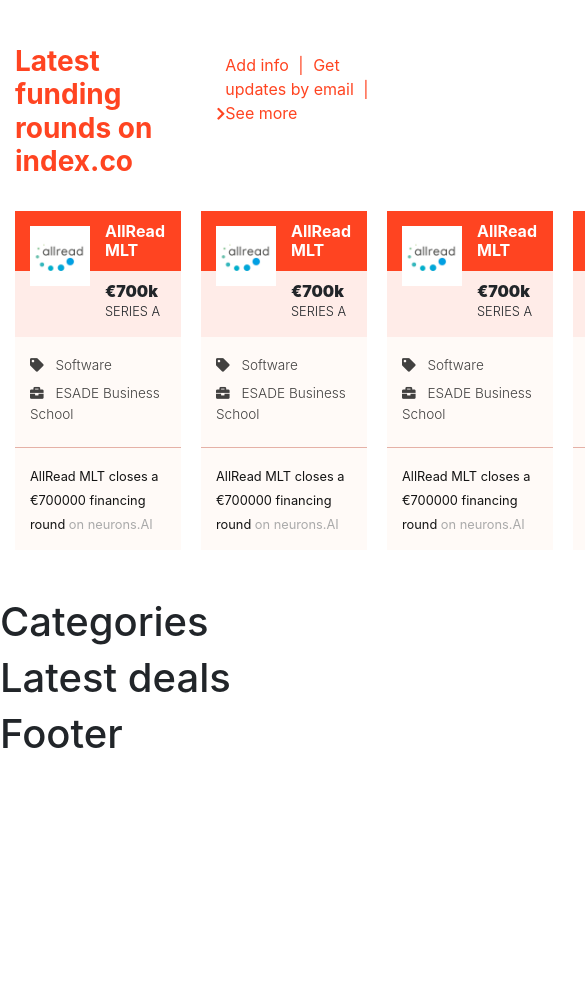
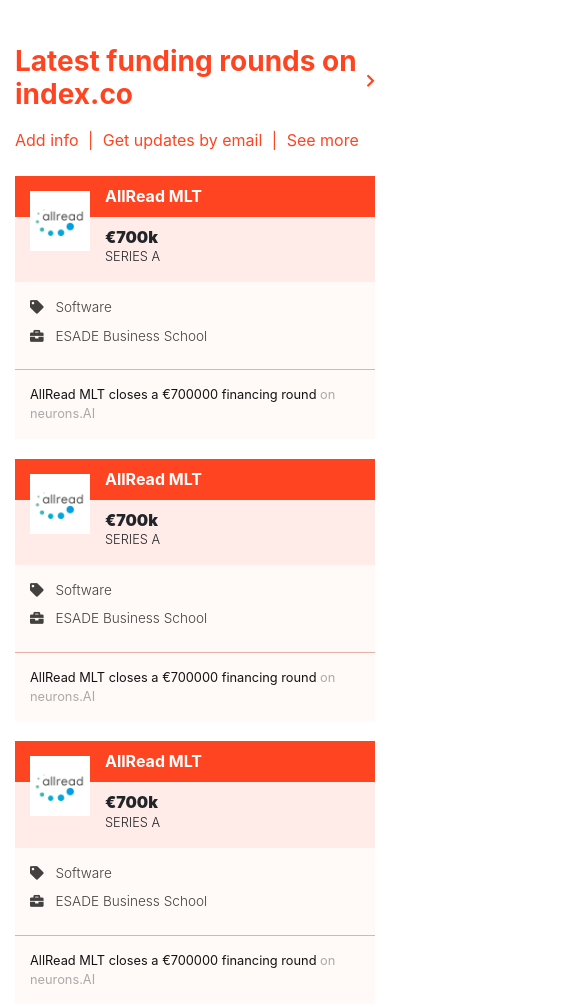
Before and after one commit to timkellytk/project-the-next-web-clone, a website: page index.html in a window 390 px wide. Shown: the part 2962-3969 px from the top of the page, 585 px wide, since content can reach past the window. Before the commit the page ends 3728 px from the top, so only its background shows below. Drawn offline with nearby package versions, Linux system fonts and the light colour scheme; files whose address does not match are found by name.

Commit message:
Updated funding rounds section to be mobile responsive

```diff
--- a/scss/_funding-rounds.scss
+++ b/scss/_funding-rounds.scss
@@ -69,6 +69,8 @@
 }
 
 .Funding__story-card {
+  display: flex;
+  flex-direction: column;
   padding: 15px;
 }
 
@@ -109,3 +111,13 @@
 .Funding__story-title-link--source {
   color: $tnw-grey;
 }
+
+@media (max-width: 768px) {
+  .Funding__heading-flex {
+    flex-direction: column;
+  }
+
+  .Funding__grid {
+    grid-template-columns: 1fr;
+  }
+}
```
Also changed, not shown: css/output.css, 1 other file.
